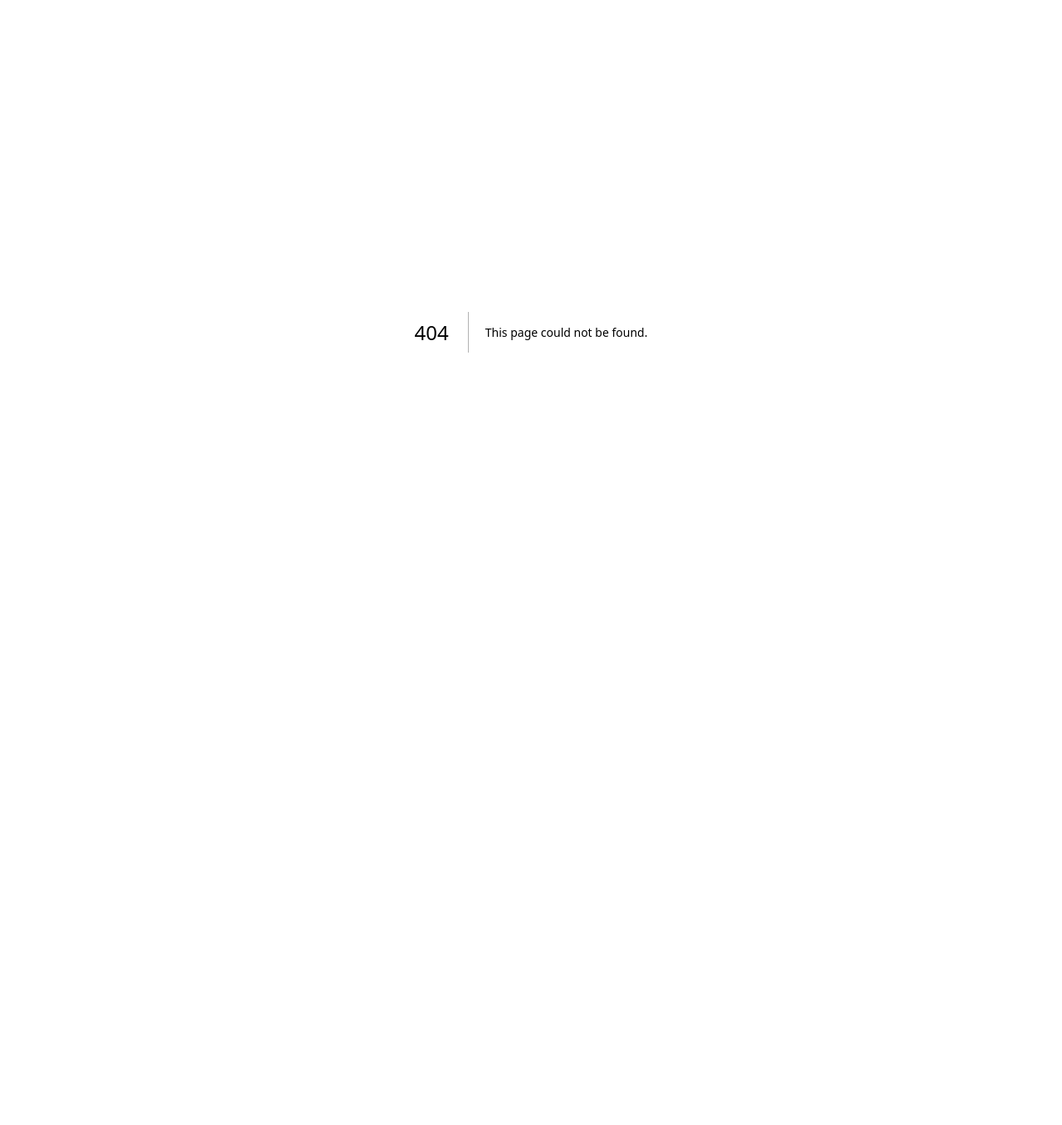
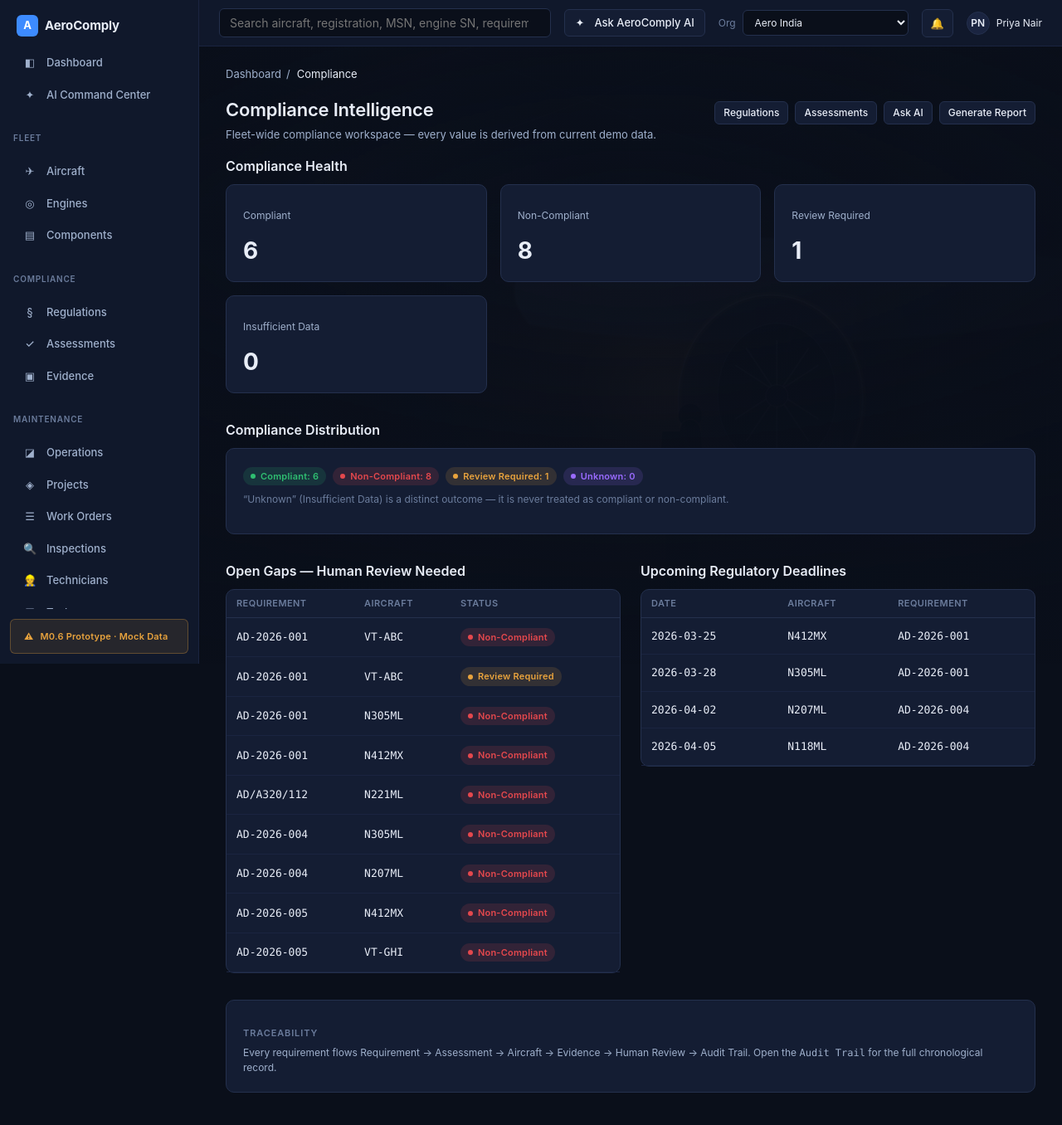
Before and after one commit to ramnadh-kota/aerocomply, a Next.js app in the folder frontend/: page /compliance in a window 1280 px wide. Before the commit this address had no page. Shown: the top 1356 px of the page at 83% size. Before the commit the page ends 800 px from the top, so only its background shows below. Built offline with nearby package versions, Linux system fonts and the light colour scheme.

Commit message:
feat: expand compliance intelligence

```diff
--- a/frontend/app/(app)/assessments/page.tsx
+++ b/frontend/app/(app)/assessments/page.tsx
@@ -1,6 +1,7 @@
 "use client";
 
 import { useState } from "react";
+import Link from "next/link";
 import { Breadcrumbs } from "@/components/layout/Breadcrumbs";
 import { DataTable, type Column } from "@/components/tables/DataTable";
 import { StatusBadge } from "@/components/status/StatusBadge";
@@ -40,6 +41,7 @@ export default function AssessmentsListPage() {
           <h1 className="ac-h1">Assessments</h1>
           <p className="ac-subtitle">{rows.length} of {assessments.length} shown</p>
         </div>
+        <Link href="/compliance" className="ac-btn" style={{ fontSize: 12, padding: "4px 10px" }}>Compliance Intelligence →</Link>
       </div>
 
       <div className="ac-flex ac-gap-2 ac-section" style={{ flexWrap: "wrap" }}>
--- /dev/null
+++ b/frontend/app/(app)/compliance/page.tsx
@@ -0,0 +1,128 @@
+import Link from "next/link";
+import { Breadcrumbs } from "@/components/layout/Breadcrumbs";
+import { StatusBadge } from "@/components/status/StatusBadge";
+import { getComplianceAnalytics } from "@/lib/mock/ai/analytics";
+import { aircraft, getAircraftById, currentRegistration } from "@/lib/mock/aircraft";
+import { assessmentsForAircraft } from "@/lib/mock/assessments";
+import { getRequirementById } from "@/lib/mock/regulations";
+import { upcomingMaintenanceEvents } from "@/lib/mock/maintenance";
+
+export default function CompliancePage() {
+  const analytics = getComplianceAnalytics();
+
+  const openGaps = aircraft
+    .flatMap((a) => assessmentsForAircraft(a.id))
+    .filter((asmt) => asmt.finalStatus === "NON_COMPLIANT" || asmt.finalStatus === "REVIEW_REQUIRED" || asmt.finalStatus === "INSUFFICIENT_DATA")
+    .sort((a, b) => b.evaluatedAt.localeCompare(a.evaluatedAt));
+
+  const upcomingDeadlines = upcomingMaintenanceEvents(8).filter((e) => e.relatedRequirementId);
+
+  return (
+    <div>
+      <Breadcrumbs items={[{ label: "Dashboard", href: "/dashboard" }, { label: "Compliance" }]} />
+      <div className="ac-section-header">
+        <div>
+          <h1 className="ac-h1">Compliance Intelligence</h1>
+          <p className="ac-subtitle">Fleet-wide compliance workspace — every value is derived from current demo data.</p>
+        </div>
+        <div className="ac-flex ac-gap-2">
+          <Link href="/regulations" className="ac-btn" style={{ fontSize: 12, padding: "4px 10px" }}>Regulations</Link>
+          <Link href="/assessments" className="ac-btn" style={{ fontSize: 12, padding: "4px 10px" }}>Assessments</Link>
+          <Link href="/ai" className="ac-btn" style={{ fontSize: 12, padding: "4px 10px" }}>Ask AI</Link>
+          <Link href="/reports/compliance-weekly" className="ac-btn" style={{ fontSize: 12, padding: "4px 10px" }}>Generate Report</Link>
+        </div>
+      </div>
+
+      <section className="ac-section">
+        <h2 className="ac-h2" style={{ marginBottom: 10 }}>Compliance Health</h2>
+        <div className="ac-kpi-grid">
+          {analytics.kpis.map((k) => (
+            <div key={k.label} className="ac-kpi-card">
+              <p className="ac-kpi-label">{k.label}</p>
+              <p className="ac-kpi-value">{k.value}</p>
+            </div>
+          ))}
+        </div>
+      </section>
+
+      <section className="ac-section">
+        <h2 className="ac-h2" style={{ marginBottom: 10 }}>Compliance Distribution</h2>
+        <div className="ac-card">
+          <div className="ac-flex ac-gap-2" style={{ flexWrap: "wrap" }}>
+            <Link href="/assessments"><StatusBadge status="COMPLIANT" label={`Compliant: ${analytics.compliant}`} /></Link>
+            <Link href="/assessments"><StatusBadge status="NON_COMPLIANT" label={`Non-Compliant: ${analytics.nonCompliant}`} /></Link>
+            <Link href="/assessments"><StatusBadge status="REVIEW_REQUIRED" label={`Review Required: ${analytics.reviewRequired}`} /></Link>
+            <Link href="/assessments"><StatusBadge status="INSUFFICIENT_DATA" label={`Unknown: ${analytics.insufficientData}`} /></Link>
+          </div>
+          <p className="ac-text-sm ac-text-muted" style={{ marginTop: 8 }}>
+            &ldquo;Unknown&rdquo; (Insufficient Data) is a distinct outcome — it is never treated as compliant or non-compliant.
+          </p>
+        </div>
+      </section>
+
+      <div className="ac-grid-2 ac-section">
+        <section>
+          <h2 className="ac-h2" style={{ marginBottom: 10 }}>Open Gaps — Human Review Needed</h2>
+          <div className="ac-card" style={{ padding: 0 }}>
+            {openGaps.length === 0 ? (
+              <p className="ac-text-sm ac-text-muted" style={{ padding: 12 }}>Insufficient source data.</p>
+            ) : (
+              <table className="ac-table">
+                <thead><tr><th>Requirement</th><th>Aircraft</th><th>Status</th></tr></thead>
+                <tbody>
+                  {openGaps.slice(0, 10).map((asmt) => {
+                    const req = getRequirementById(asmt.regulatoryRequirementId);
+                    const ac = asmt.subjectType === "AIRCRAFT" ? getAircraftById(asmt.subjectId) : undefined;
+                    return (
+                      <tr key={asmt.id}>
+                        <td>{req ? <Link href={`/regulations/${req.id}`} className="ac-mono">{req.requirementNumber}</Link> : "—"}</td>
+                        <td>{ac ? <Link href={`/aircraft/${ac.id}`} className="ac-mono">{currentRegistration(ac)}</Link> : asmt.subjectId}</td>
+                        <td><Link href={`/assessments/${asmt.id}`}><StatusBadge status={asmt.finalStatus} /></Link></td>
+                      </tr>
+                    );
+                  })}
+                </tbody>
+              </table>
+            )}
+          </div>
+        </section>
+
+        <section>
+          <h2 className="ac-h2" style={{ marginBottom: 10 }}>Upcoming Regulatory Deadlines</h2>
+          <div className="ac-card" style={{ padding: 0 }}>
+            {upcomingDeadlines.length === 0 ? (
+              <p className="ac-text-sm ac-text-muted" style={{ padding: 12 }}>Insufficient source data.</p>
+            ) : (
+              <table className="ac-table">
+                <thead><tr><th>Date</th><th>Aircraft</th><th>Requirement</th></tr></thead>
+                <tbody>
+                  {upcomingDeadlines.map((e) => {
+                    const req = getRequirementById(e.relatedRequirementId!);
+                    const ac = getAircraftById(e.aircraftId);
+                    return (
+                      <tr key={e.id}>
+                        <td className="ac-mono ac-text-sm">{e.date}</td>
+                        <td>{ac ? <Link href={`/aircraft/${ac.id}`} className="ac-mono">{currentRegistration(ac)}</Link> : e.aircraftId}</td>
+                        <td>{req ? <Link href={`/regulations/${req.id}`} className="ac-mono">{req.requirementNumber}</Link> : "—"}</td>
+                      </tr>
+                    );
+                  })}
+                </tbody>
+              </table>
+            )}
+          </div>
+        </section>
+      </div>
+
+      <section className="ac-section">
+        <div className="ac-card">
+          <p className="ac-eyebrow" style={{ marginBottom: 6 }}>Traceability</p>
+          <p className="ac-text-sm ac-text-secondary" style={{ margin: 0 }}>
+            Every requirement flows Requirement → Assessment → Aircraft → Evidence → Human Review → Audit Trail. Open the{" "}
+            <Link href="/audit" className="ac-mono">Audit Trail</Link> for the full chronological record.
+          </p>
+        </div>
+      </section>
+    </div>
+  );
+}
```
